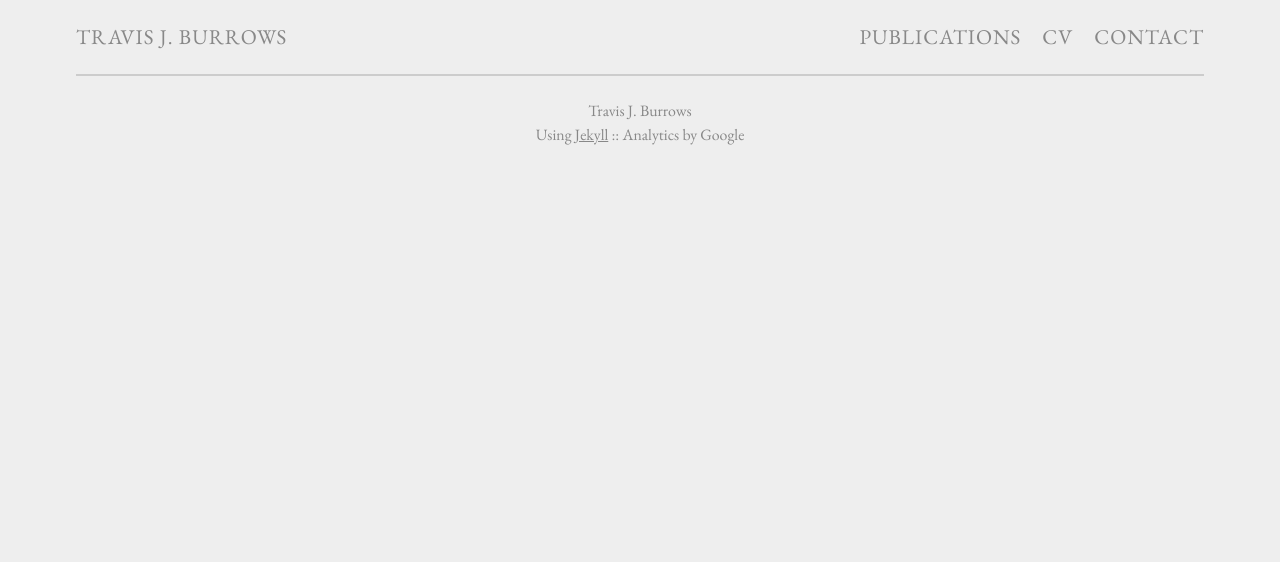
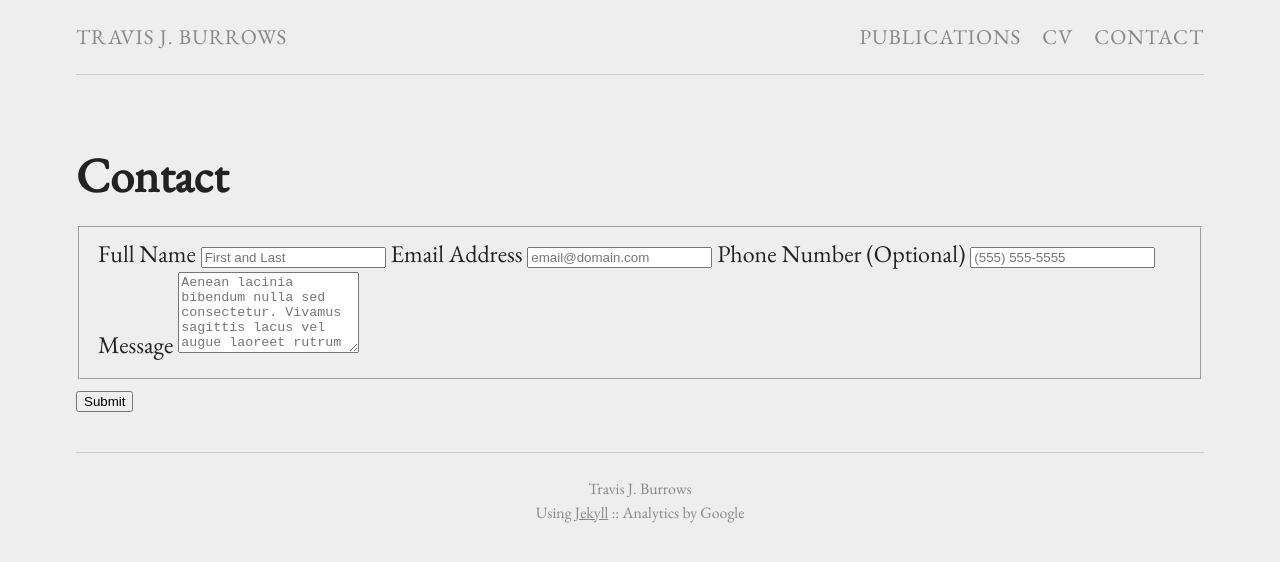
Before and after one commit to tjburrows/tjburrows.github.io, a Jekyll site: the page built from contact.md, in a window 1280 px wide. Shown: the top 562 px of the page. Built offline with Jekyll 4.4.1, drawn with Linux system fonts in a browser that asks for light colours; a script that is not in the unit is left out.

Commit message:
Update contact.md

```diff
--- a/contact.md
+++ b/contact.md
@@ -1,5 +1,20 @@
 ---
-layout: contact
+layout: page
 title: Contact
 permalink: /contact/
 ---
+
+<form id="fs-frm" name="simple-contact-form" accept-charset="utf-8" action="https://formspree.io/tburrows3@gatech.edu" method="post">
+  <fieldset id="fs-frm-inputs">
+    <label for="full-name">Full Name</label>
+    <input name="name" id="full-name" placeholder="First and Last" required="" type="text">
+    <label for="email-address">Email Address</label>
+    <input name="_replyto" id="email-address" placeholder="email@domain.com" required="" type="email">
+      <label for="telephone">Phone Number (Optional)</label>
+    <input name="telephone" id="telephone" placeholder="(555) 555-5555" type="telephone">
+    <label for="message">Message</label>
+    <textarea rows="5" name="message" id="message" placeholder="Aenean lacinia bibendum nulla sed consectetur. Vivamus sagittis lacus vel augue laoreet rutrum faucibus dolor auctor. Donec ullamcorper nulla non metus auctor fringilla nullam quis risus." required=""></textarea>
+    <input name="_subject" id="email-subject" value="Contact Form Submission" type="hidden">
+  </fieldset>
+  <input value="Submit" type="submit">
+</form>
```
